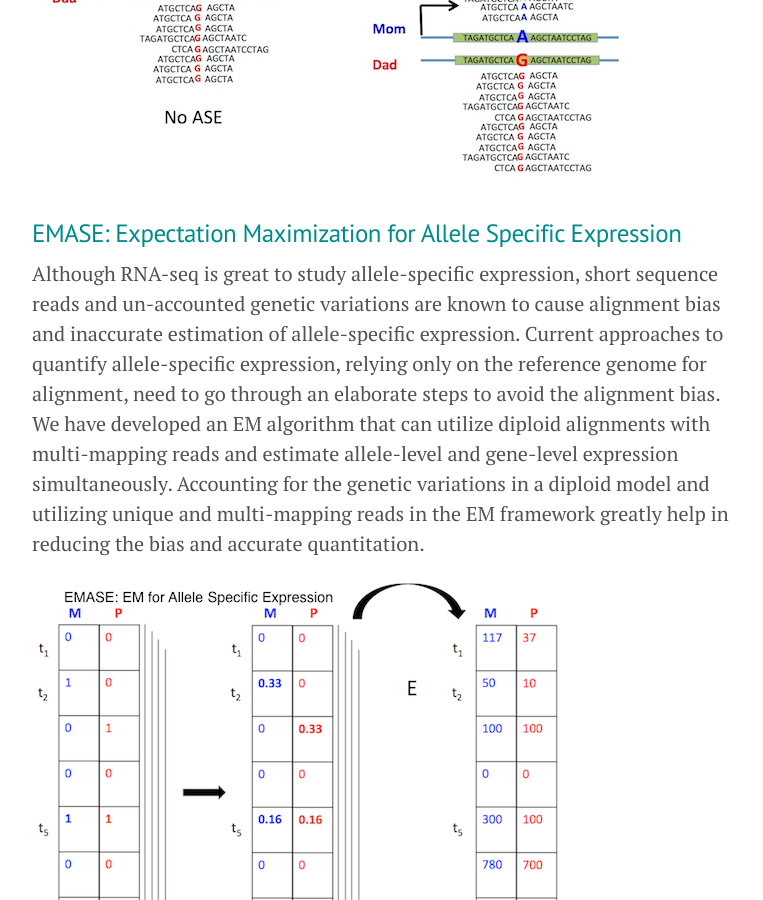
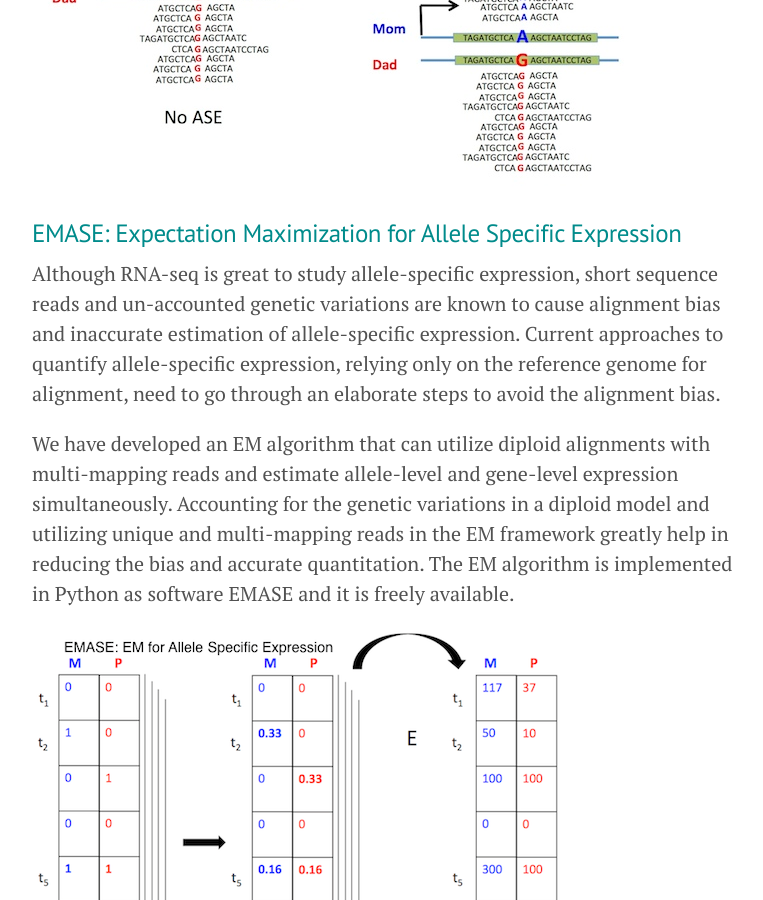
Before and after one commit to narayananr/narayananr.github.io, a Jekyll site: the page built from research.md, in a window 1280 px wide and 900 px high, scrolled down 1597 px. Shown: the whole window, without its empty margins (248-1011 px from the left). Built offline with Jekyll 4.4.1, drawn with Linux system fonts in a browser that asks for light colours; Markdown is read by kramdown in place of the engine named in the settings.

Commit message:
added blurb about EMASE

```diff
--- a/research.md
+++ b/research.md
@@ -20,6 +20,8 @@ Diploid organisms like humans have two copies (or alleles) of every autosomal ge
 ![ASE](/public/images/ASE-cartoon.jpg)
 
 ### <font color="DarkCyan">EMASE: Expectation Maximization for Allele Specific Expression</font>
-Although RNA-seq is great to study allele-specific expression, short sequence reads and un-accounted genetic variations are known to cause alignment bias and inaccurate estimation of allele-specific expression. Current approaches to quantify allele-specific expression, relying only on the reference genome for alignment, need to go through an elaborate steps to avoid the alignment bias. We have developed an EM algorithm that can utilize diploid alignments with multi-mapping reads and estimate allele-level and gene-level expression simultaneously. Accounting for the genetic variations in a diploid model and utilizing unique and multi-mapping reads in the EM framework greatly help in reducing the bias and accurate quantitation.
+Although RNA-seq is great to study allele-specific expression, short sequence reads and un-accounted genetic variations are known to cause alignment bias and inaccurate estimation of allele-specific expression. Current approaches to quantify allele-specific expression, relying only on the reference genome for alignment, need to go through an elaborate steps to avoid the alignment bias.
+
+We have developed an EM algorithm that can utilize diploid alignments with multi-mapping reads and estimate allele-level and gene-level expression simultaneously. Accounting for the genetic variations in a diploid model and utilizing unique and multi-mapping reads in the EM framework greatly help in reducing the bias and accurate quantitation. The EM algorithm is implemented in Python as software EMASE and it is freely available.
 
 ![EMASE](/public/images/EMASE-illustration.png)
```
